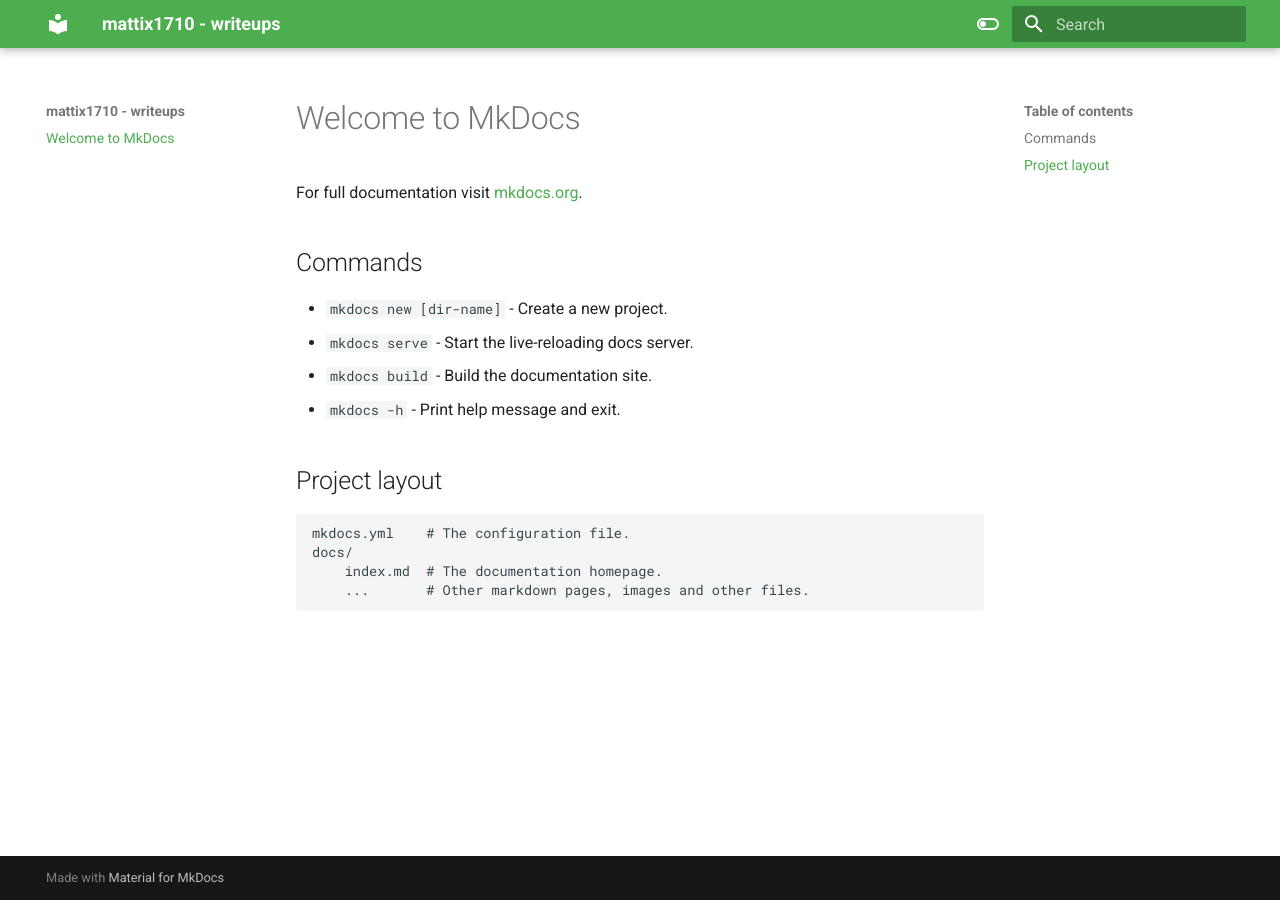
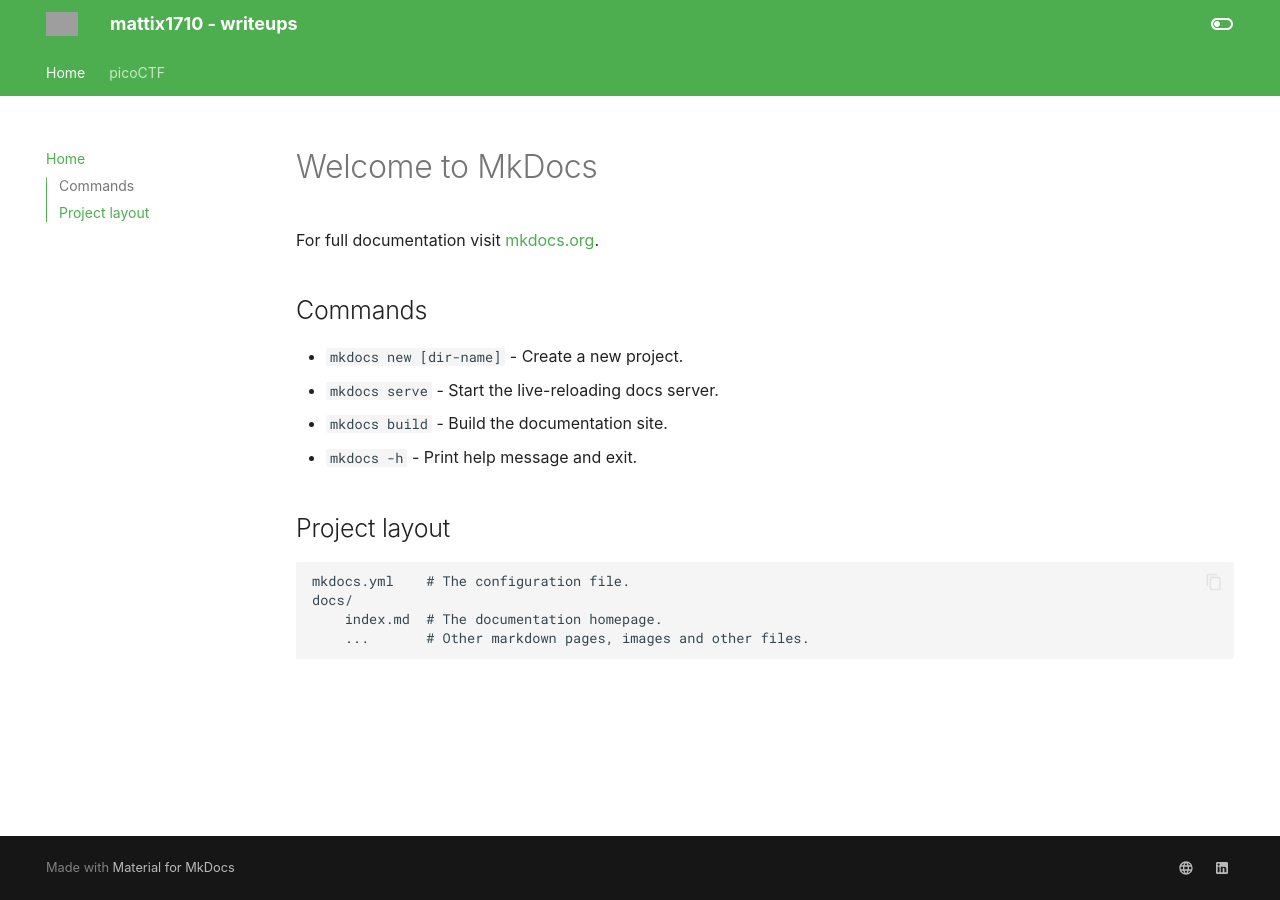
Before and after one commit to mattix1710/writeups, an MkDocs documentation site: the page built from docs/index.md, in a window 1280 px wide. Built offline with MkDocs 1.6.1 and Material for MkDocs 9.7.7, drawn with Linux system fonts in a browser that asks for light colours; some web fonts are replaced; grey boxes are pictures that could not be loaded.

Commit message:
Updated mkdocs

```diff
--- a/mkdocs.yml
+++ b/mkdocs.yml
@@ -2,7 +2,13 @@
 
 theme:
   language: en
+  logo: material/fingerprint
   name: material
+
+  font:
+    # text: Fira Code
+    text: Cascadia Code
+
   palette:
     - scheme: default
       toggle:
@@ -16,3 +22,56 @@
         name: Switch to light mode
       primary: green
       accent: lime
+  features:
+    - navigation.top
+    - navigation.tabs
+    - content.code.copy
+    - content.tabs.link
+    - navigation.footer
+    - toc.integrate
+    - content.tooltips
+
+plugins:
+  - tags
+
+markdown_extensions:
+  - abbr
+  - attr_list
+  - pymdownx.emoji:
+      emoji_index: !!python/name:material.extensions.emoji.twemoji
+      emoji_generator: !!python/name:material.extensions.emoji.to_svg
+  - admonition
+  - pymdownx.details
+  - pymdownx.superfences
+  - pymdownx.tabbed:
+      alternate_style: true
+  - footnotes
+  - def_list  # definition lists: https://squidfunk.github.io/mkdocs-material/reference/lists/#using-definition-lists
+  # annotations
+  - attr_list
+  - md_in_html
+  # formatting
+  - pymdownx.critic
+  - pymdownx.caret
+  - pymdownx.keys
+  - pymdownx.mark
+  - pymdownx.tilde
+  - toc:
+      permalink: true
+
+# FOOTER LINKS
+
+extra:
+  social:
+    - icon: material/web
+      link: https://mattix1710.github.io
+    - icon: material/linkedin
+      link: https://www.linkedin.com/in/mateusz-szuda/
+
+# NAVIGATION
+
+nav:
+  - Home: "index.md"
+  - picoCTF:
+    - picoCTF2024:
+      - endianness-v2: "picoCTF/endianness-v2.md"
```
